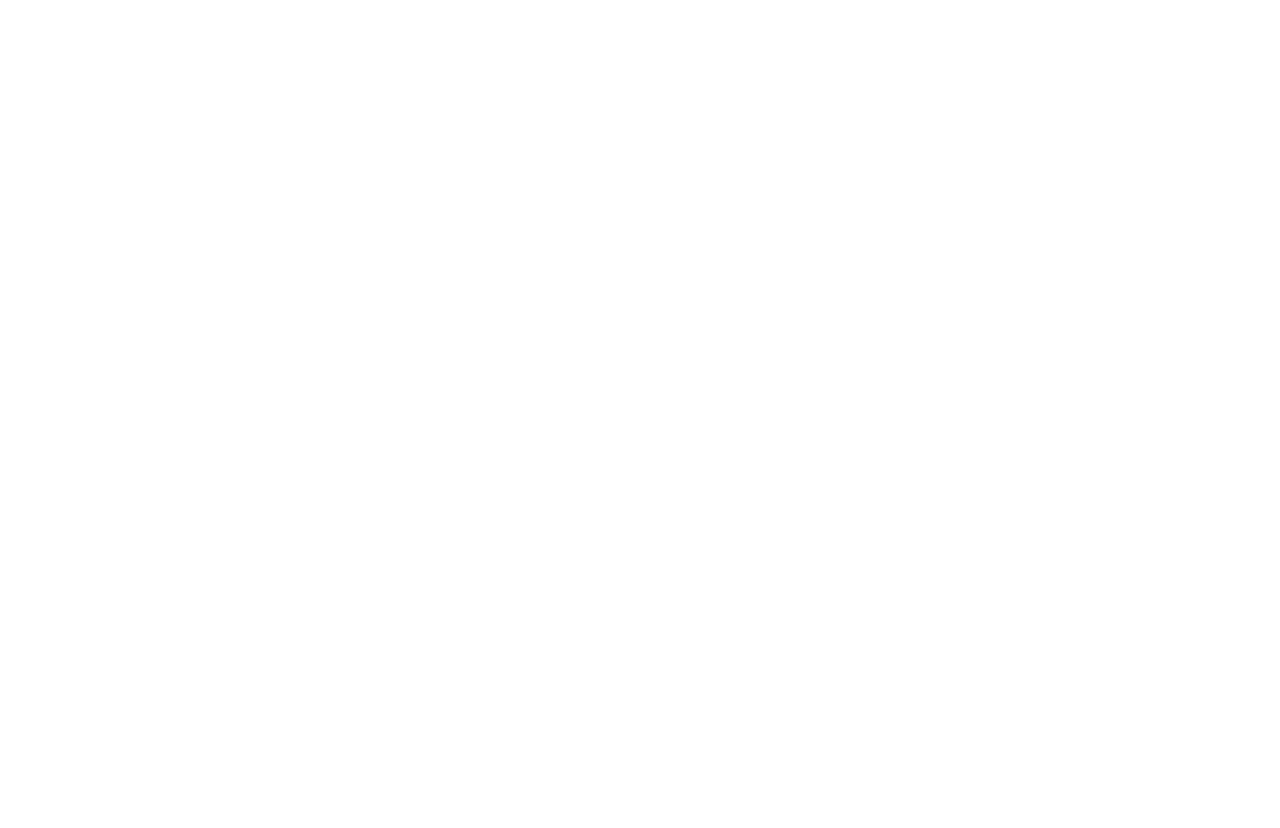
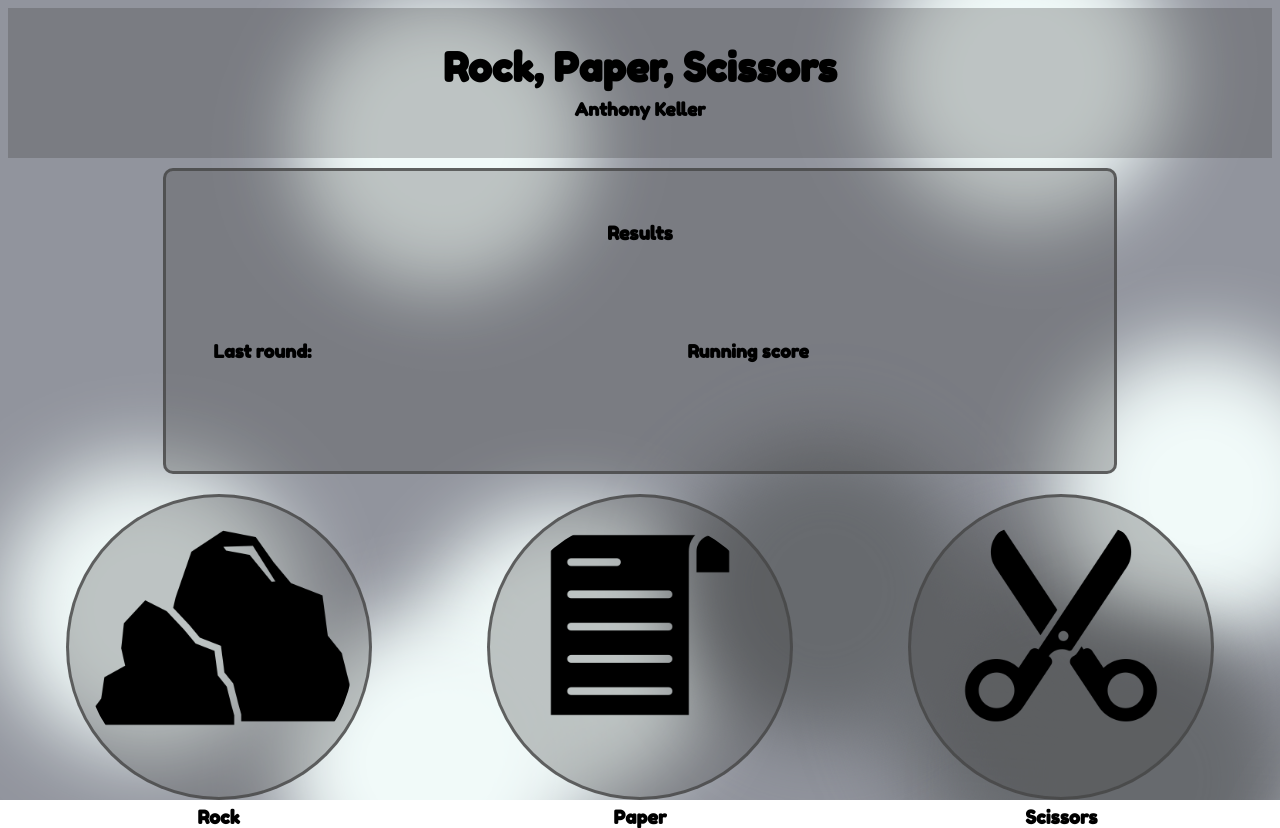
Before and after one commit to anthonymxk/js-rock-paper-scissors, a plain HTML site: page index.html in a window 1280 px wide. Before the commit the page ends 800 px from the top, so only its background shows below. Drawn offline with Linux system fonts and the light colour scheme.

Commit message:
Add a UI and stat tracker

```diff
--- a/index.html
+++ b/index.html
@@ -10,82 +10,68 @@
         <title>JS Rock Paper Scissors</title>
         <meta name="description" content="">
         <meta name="viewport" content="width=device-width, initial-scale=1">
-        <link rel="stylesheet" href="">
+        <link rel="stylesheet" href="styles.css">
     </head>
     <body>
-        <script>
-            //Win, lose, tie messages
-            const win = 'Win'
-            const lose = 'Lose'
-            const tie = 'Tie'
-            const error = 'Error' //catch all/error msg
-            let winTracker = 0
+        <div class="background">
+            <span></span>
+            <span></span>
+            <span></span>
+            <span></span>
+            <span></span>
+            <span></span>
+            <span></span>
+            <span></span>
+            <span></span>
+            <span></span>
+            <span></span>
+            <span></span>
+            <span></span>
+            <span></span>
+            <span></span>
+            <span></span>
+         </div>
+        <div id="main">
+            <div id="header">
+                <h1>Rock, Paper, Scissors</h1>
+                <h5>Anthony Keller</h5>
+            </div>
+            <div id="results">
+                <h3>Results</h3>
+                <div id="stats">
+                    <div class="statbox">
+                        <h5>Last round:</h5>
+                    </div>
+                    <div class="statbox">
+                        <h5 id="lastRound"></h5>
+                    </div>
+                    <div class="statbox">
+                        <h5>Running score</h5>
+                    </div>
+                    <div class="statbox">
+                        <h5 id ="runningScore"></h5>
+                    </div>
+                </div>
+            </div>
+            <div id="buttons">
+                <div id="rock" class="rps">
+                    <input type="image" src="imgs/rock.png" id="rockButton">
+                    <h3>Rock</h3>
+                </div>
 
-            //computerPlay - randomly returns rock, paper, or scissors
-            function computerPlay() {
-                const options = ['rock', 'paper', 'scissors'];
-                return options[Math.floor(Math.random() * options.length)];
-            }
+                <div id="paper" class="rps">
+                    <input type="image" src="imgs/paper.png" id="paperButton">
+                    <h3>Paper</h3>
+                </div>
 
-            //Play a single round
-            function simulateRound(computerChoice, userChoice) {
-                switch (userChoice){
-                    // If user chooses rock
-                    case 'rock':
-                        if (computerChoice === 'rock') {
-                            return tie
-                        }
-                        else if (computerChoice === 'paper') {
-                            return lose
-                        }
-                        else if (computerChoice === 'scissors') {
-                            winTracker++
-                            return win
-                        }
-                    break;
-                    // If user chooses paper
-                    case 'paper':
-                        if (computerChoice === 'rock') {
-                            winTracker++
-                            return win
-                        }
-                        else if (computerChoice === 'paper') {
-                            return tie
-                        }
-                        else if (computerChoice === 'scissors') {
-                            return lose
-                        }
-                    break;
-                    // If user chooses scissors
-                    case 'scissors':
-                        if (computerChoice === 'rock') {
-                            return lose
-                        }
-                        else if (computerChoice === 'paper') {
-                            winTracker++
-                            return win
-                        }
-                        else if (computerChoice === 'scissors') {
-                            return tie
-                        }
-                    break;
-                    default:
-                        return error
-                }
-            }
+                <div id="scissors" class="rps">
+                    <input type="image" src="imgs/scissors.png" id="scissorsButton">
+                    <h3>Scissors</h3>
+                </div>
+            </div>
+        </div>
 
 
-            function game() {
-                let initialize = prompt('How many games would you like to play?')
-                for (let i = 0; i < initialize; i++) {
-                    let computerChoice = computerPlay()
-                    let userChoice = prompt('Rock, Paper, Scissors?').toLowerCase()
-                    console.log(simulateRound(computerChoice,userChoice))
-                }
-                console.log(`You have won ${winTracker}/${initialize} games.`)
-                winTracker = 0
-            }
-
-        </script>
+        <script src="script.js"></script>
     </body>
 </html>
--- /dev/null
+++ b/styles.css
@@ -0,0 +1,285 @@
+/* Import fonts */
+@import url('https://fonts.googleapis.com/css2?family=Fredoka+One&display=swap');
+#main {
+    display: flex;
+    flex-direction: column;
+    justify-content: center;
+    align-items: center;
+    font-family: 'Fredoka One';
+}
+
+#header {
+    display: flex;
+    flex-direction: column;
+    align-items: center;
+    justify-content: center;
+    background-color: rgba(70, 70, 70, 0.3);
+    margin-bottom: 10px;
+    width: 100%;
+    height: 150px;
+}
+#header > h5 {
+    margin-top: -20px;
+}
+h1 {
+    font-size: 40px;
+}
+h5 {
+    font-size: 18px;
+}
+#results {
+    display: flex;
+    flex-direction: column;
+    justify-content: center;
+    align-items: center;
+    background-color: rgba(70, 70, 70, 0.3);
+    width: 75%;
+    height: 300px;
+    min-width: 300px;
+    margin-bottom: 30px;
+    border-radius: 10px;
+    border:solid  rgba(70, 70, 70, 0.8);
+}
+
+#stats {
+    display: flex;
+   align-items: center;
+    width: 100%;
+    padding: 0px 20px 0px 20px;
+}
+
+#stats > div {
+ width:25%;
+ padding: 5%;
+}
+
+#buttons {
+    display: flex;
+    justify-content: space-around;
+    align-items: stretch;
+    width: 100%;
+    height: 300px;
+    margin-top: -10px;
+}
+
+.rps {
+    display: flex;
+    flex-direction: column;
+    justify-content: center;
+    align-items: center;
+    height: 300px;
+    width: 300px;
+    border-radius:50%;
+    border:solid  rgba(70, 70, 70, 0.8);
+    background-color: rgba(70, 70, 70, 0.3);
+}
+
+.rps:hover {
+    margin-bottom: 3px;
+    background-color:rgba(136, 136, 136, 0.6);
+}
+
+#rock {
+    display: flex;
+}
+#paper {
+    display: flex;
+}
+#scissors {
+    display: flex;
+}
+
+input {
+    height: 270px;
+    width: 270px;
+    margin-top: 70px;
+    border-radius: 50%;
+}
+
+img {
+    height: 270px;
+    width: 270px;
+    margin-top: 70px;
+    border-radius: 50%;
+}
+
+@keyframes move {
+    100% {
+        transform: translate3d(0, 0, 1px) rotate(360deg);
+    }
+}
+/* All elements below are for the background*/
+@keyframes move {
+    100% {
+        transform: translate3d(0, 0, 1px) rotate(360deg);
+    }
+}
+
+.background {
+    position: fixed;
+    width: 100vw;
+    height: 100vh;
+    top: 0;
+    left: 0;
+    background: #91949d;
+    overflow: hidden;
+    z-index: -1;
+}
+
+.background span {
+    width: 37vmin;
+    height: 37vmin;
+    border-radius: 37vmin;
+    backface-visibility: hidden;
+    position: absolute;
+    animation: move;
+    animation-duration: 45;
+    animation-timing-function: linear;
+    animation-iteration-count: infinite;
+}
+
+
+.background span:nth-child(0) {
+    color: #f1faf9;
+    top: 44%;
+    left: 6%;
+    animation-duration: 35s;
+    animation-delay: -10s;
+    transform-origin: -2vw -17vh;
+    box-shadow: -74vmin 0 9.345839129964617vmin currentColor;
+}
+.background span:nth-child(1) {
+    color: #676a6e;
+    top: 48%;
+    left: 14%;
+    animation-duration: 33s;
+    animation-delay: -50s;
+    transform-origin: 20vw -18vh;
+    box-shadow: -74vmin 0 10.24796238283658vmin currentColor;
+}
+.background span:nth-child(2) {
+    color: #f1faf9;
+    top: 43%;
+    left: 36%;
+    animation-duration: 7s;
+    animation-delay: -30s;
+    transform-origin: 18vw 11vh;
+    box-shadow: 74vmin 0 9.932613857312607vmin currentColor;
+}
+.background span:nth-child(3) {
+    color: #f1faf9;
+    top: 76%;
+    left: 76%;
+    animation-duration: 37s;
+    animation-delay: -44s;
+    transform-origin: 1vw -5vh;
+    box-shadow: -74vmin 0 9.672500217776623vmin currentColor;
+}
+.background span:nth-child(4) {
+    color: #676a6e;
+    top: 22%;
+    left: 67%;
+    animation-duration: 18s;
+    animation-delay: -48s;
+    transform-origin: 19vw -11vh;
+    box-shadow: 74vmin 0 10.063936967716772vmin currentColor;
+}
+.background span:nth-child(5) {
+    color: #676a6e;
+    top: 62%;
+    left: 57%;
+    animation-duration: 44s;
+    animation-delay: -4s;
+    transform-origin: 7vw 22vh;
+    box-shadow: 74vmin 0 9.582689893544043vmin currentColor;
+}
+.background span:nth-child(6) {
+    color: #f1faf9;
+    top: 63%;
+    left: 79%;
+    animation-duration: 37s;
+    animation-delay: -32s;
+    transform-origin: 13vw 19vh;
+    box-shadow: -74vmin 0 9.445766766204194vmin currentColor;
+}
+.background span:nth-child(7) {
+    color: #676a6e;
+    top: 20%;
+    left: 75%;
+    animation-duration: 51s;
+    animation-delay: -45s;
+    transform-origin: -5vw 0vh;
+    box-shadow: 74vmin 0 10.077919937161022vmin currentColor;
+}
+.background span:nth-child(8) {
+    color: #f1faf9;
+    top: 73%;
+    left: 38%;
+    animation-duration: 18s;
+    animation-delay: -10s;
+    transform-origin: 8vw -13vh;
+    box-shadow: -74vmin 0 9.584078116914151vmin currentColor;
+}
+.background span:nth-child(9) {
+    color: #f1faf9;
+    top: 58%;
+    left: 39%;
+    animation-duration: 32s;
+    animation-delay: -45s;
+    transform-origin: 23vw -1vh;
+    box-shadow: 74vmin 0 9.303805171333387vmin currentColor;
+}
+.background span:nth-child(10) {
+    color: #f1faf9;
+    top: 94%;
+    left: 51%;
+    animation-duration: 35s;
+    animation-delay: -38s;
+    transform-origin: -24vw -4vh;
+    box-shadow: -74vmin 0 10.225547248916373vmin currentColor;
+}
+.background span:nth-child(11) {
+    color: #676a6e;
+    top: 57%;
+    left: 98%;
+    animation-duration: 13s;
+    animation-delay: -5s;
+    transform-origin: -14vw 6vh;
+    box-shadow: -74vmin 0 9.633467955910893vmin currentColor;
+}
+.background span:nth-child(12) {
+    color: #f1faf9;
+    top: 46%;
+    left: 81%;
+    animation-duration: 54s;
+    animation-delay: -37s;
+    transform-origin: 17vw -20vh;
+    box-shadow: -74vmin 0 9.832552426644417vmin currentColor;
+}
+.background span:nth-child(13) {
+    color: #676a6e;
+    top: 82%;
+    left: 6%;
+    animation-duration: 54s;
+    animation-delay: -5s;
+    transform-origin: -11vw 5vh;
+    box-shadow: -74vmin 0 9.787517250670499vmin currentColor;
+}
+.background span:nth-child(14) {
+    color: #f1faf9;
+    top: 17%;
+    left: 5%;
+    animation-duration: 8s;
+    animation-delay: -12s;
+    transform-origin: -2vw -8vh;
+    box-shadow: 74vmin 0 9.388130297709292vmin currentColor;
+}
+.background span:nth-child(15) {
+    color: #676a6e;
+    top: 85%;
+    left: 15%;
+    animation-duration: 10s;
+    animation-delay: -34s;
+    transform-origin: 25vw 24vh;
+    box-shadow: 74vmin 0 9.76569886572764vmin currentColor;
+}
```
Also changed, not shown: script.js (added, +108 -0 lines), imgs/paper.png (added), imgs/rock.png (added), imgs/scissors.png (added).
